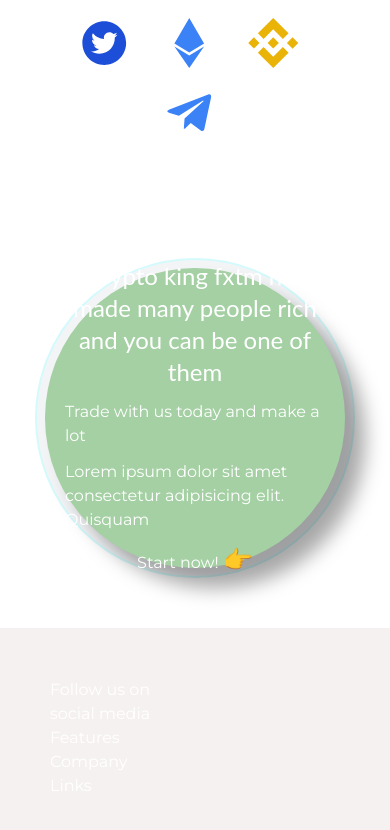
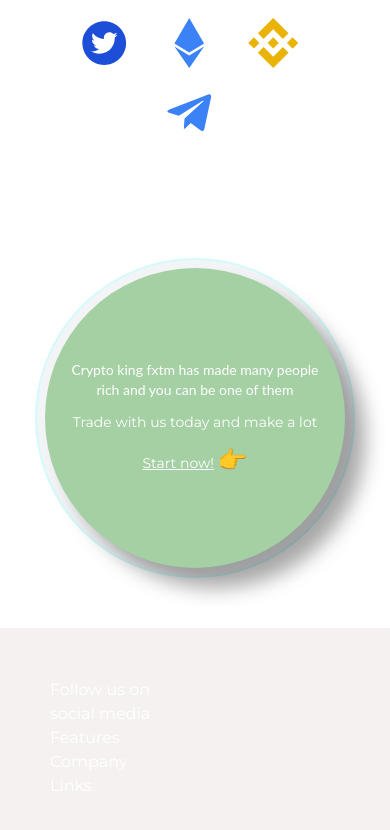
Before and after one commit to yinotherhino/crypto, a React (Vite) app: page / in a window 390 px wide. Shown: the part 4206-5036 px from the top of the page. Built offline with nearby package versions, Linux system fonts and the light colour scheme.

Commit message:
circular section

```diff
--- a/src/components/Sections/Circular.tsx
+++ b/src/components/Sections/Circular.tsx
@@ -1,20 +1,24 @@
 import React from "react";
+import { useDispatch } from "react-redux";
+import { changeAuth } from "../../redux/slices/NavbarSlice";
 
 const Circular = () => {
+  const dispatch = useDispatch();
+  const showAuthModal = () => {
+    dispatch(changeAuth("register"));
+  };
   return (
     <div className="p-[50px] flex justify-center ">
       <div className="w-[270px] h-[270px] mx-[-50px] xxs:w-[320px] xxs:h-[320px] xs:w-[480px] xs:h-[480px] xsm:w-[600px] xsm:h-[600px] sm:w-[370px] sm:h-[370px] md:w-[640px] md:h-[640px] flex justify-center items-center rounded-full border-2 border-lBlue bg-gray-100">
-        <div className="text-white font-lato flex flex-col p-5 justify-center items-center w-[250px] h-[250px] xxs:w-[300px] xxs:h-[300px] xs:w-[460px] xs:h-[460px]  xsm:w-[500px] xsm:h-[500px] sm:w-[350px] sm:h-[350px] md:w-[600px] md:h-[600px] rounded-full shadow-allcorners translate-z-[50px] bg-primary ">
-          <h1 className="text-center text-white font-lato text-2xl mb-3">
+        <div className="text-white text-sm font-lato flex flex-col p-5 justify-center items-center w-[250px] h-[250px] xxs:w-[300px] xxs:h-[300px] xs:w-[460px] xs:h-[460px]  xsm:w-[500px] xsm:h-[500px] sm:w-[350px] sm:h-[350px] md:w-[600px] md:h-[600px] rounded-full shadow-allcorners translate-z-[50px] bg-primary ">
+          <h1 className="text-center text-white font-lato md:text-2xl mb-3">
             Crypto king fxtm has made many people rich and you can be one of
             them
           </h1>
           <p className=" mb-3">Trade with us today and make a lot</p>
-          <p className=" mb-3">
-            Lorem ipsum dolor sit amet consectetur adipisicing elit. Quisquam
-          </p>
-          <p className="text-un">
-            Start now! <span className="text-2xl">👉</span>
+          <p onClick={() => showAuthModal()}>
+            <span className="underline">Start now!</span>{" "}
+            <span className="text-2xl">👉</span>
           </p>
         </div>
       </div>
--- a/src/pages/Home.tsx
+++ b/src/pages/Home.tsx
@@ -80,7 +80,7 @@ const Home = () => {
       <Socials />
 
       <Manage />
-<Circular />
+      <Circular />
       <Footer />
     </div>
   );
```
